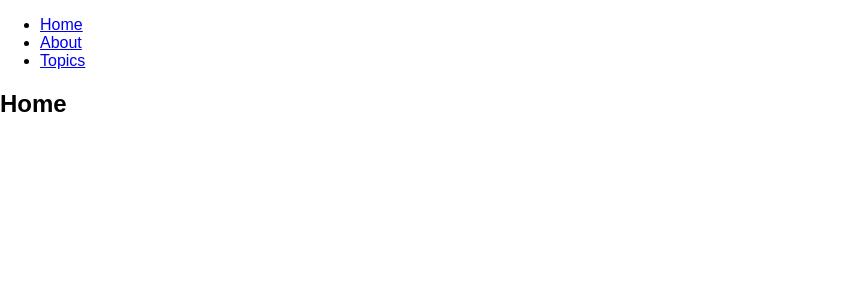
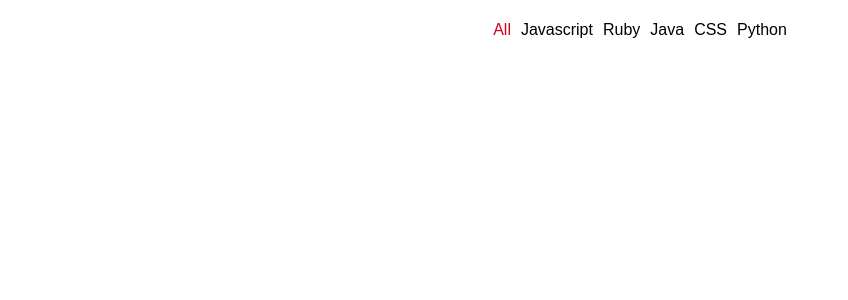
Before and after one commit to bdog72/GitHub-Battle, a React app: page / in a window 1280 px wide. Shown: the top 300 px of the page, without its empty margins (0-848 px from the left). Built offline with nearby package versions, Linux system fonts and the light colour scheme.

Commit message:
just started

```diff
--- a/src/components/App.js
+++ b/src/components/App.js
@@ -1,11 +1,9 @@
 import React, { Component } from 'react'
-
-import Rrouter from './Rrouter'
-
+import Popular from './Popular'
 export default class App extends Component {
   render () {
-    return <div>
-      <Rrouter />
+    return <div className='container'>
+      <Popular />
     </div>
   }
 }
--- /dev/null
+++ b/src/components/Popular.js
@@ -0,0 +1,37 @@
+import React, { Component } from 'react'
+
+export default class Popular extends Component {
+  constructor (props) {
+    super(props)
+    this.state = {
+      selectedLanguage: 'All'
+    }
+    this.updateLanguage = this.updateLanguage.bind(this)
+  }
+
+  updateLanguage (lang) {
+    this.setState(function () {
+      return {
+        selectedLanguage: lang
+      }
+    })
+  }
+
+  render () {
+    const languages = ['All', 'Javascript', 'Ruby', 'Java', 'CSS', 'Python']
+    return <div>
+      <ul className='languages'>
+        {languages.map((lang) => {
+          return <div>
+            <li
+              style={lang === this.state.selectedLanguage ? { color: '#d0021b' } : null}
+              onClick={this.updateLanguage.bind(null, lang)}
+              key={lang}>
+              {lang}
+            </li>
+          </div>
+        }, this)}
+      </ul>
+    </div>
+  }
+}
--- a/src/styles/screen.scss
+++ b/src/styles/screen.scss
@@ -11,3 +11,28 @@
   margin: 0;
   font: $base-text-size / 1 $base-font-family;
 }
+
+ul {
+  padding: 0;
+
+  li {
+    list-style-type: none;
+    padding: 5px;
+  }
+}
+
+.container {
+  max-width: 1200px;
+  margin: 0 auto;
+
+  .languages {
+    display: flex;
+    justify-content: center;
+
+    .languages li {
+      margin: 10px;
+      font-weight: bold;
+      cursor: pointer;
+    }
+  }
+}
```
